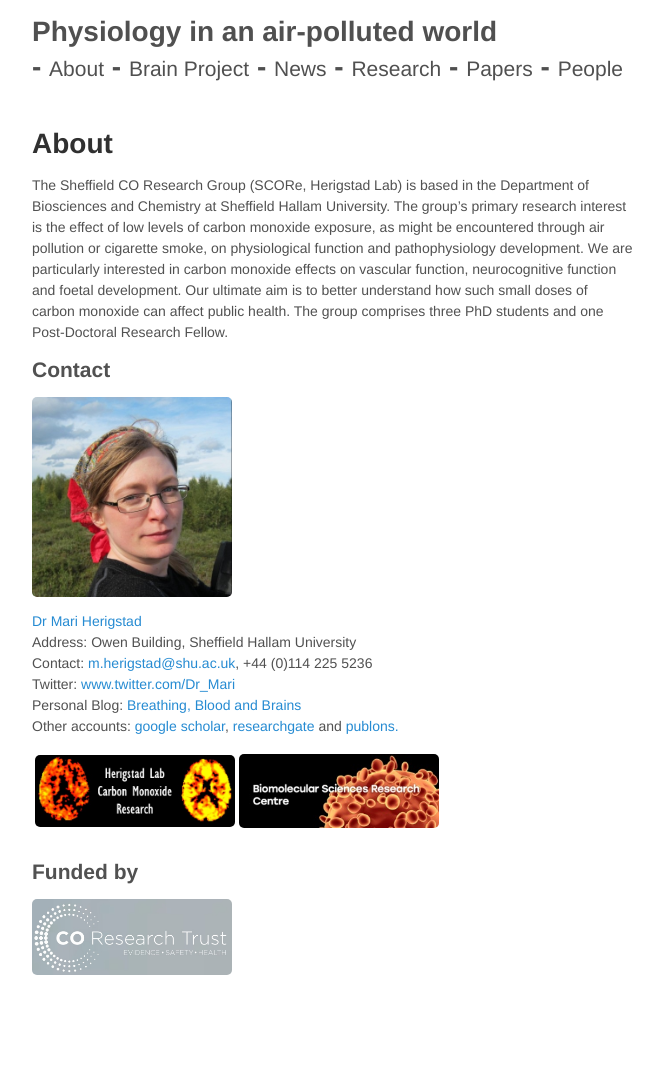
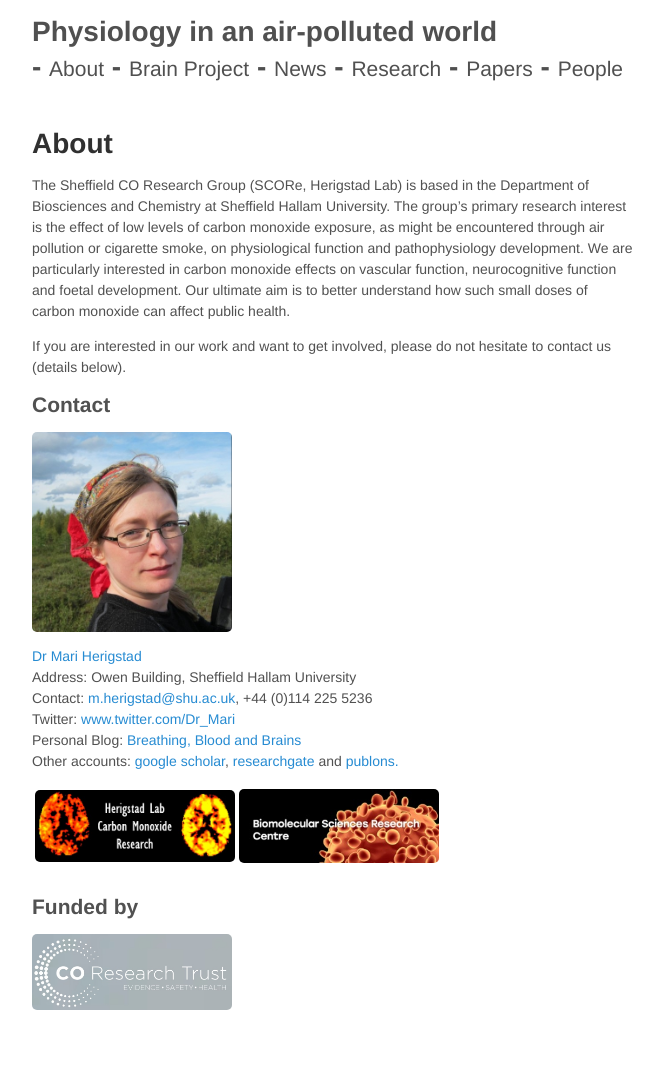
Before and after one commit to mariherigstad/mariherigstad.github.io, a Jekyll site: the page built from about.md, in a window 1280 px wide. Shown: the whole page, without its empty margins (307-970 px from the left). Built offline with Jekyll 4.4.1, drawn with Linux system fonts in a browser that asks for light colours; before the commit the page ends 1052 px from its top, so only the background shows below that.

Commit message:
Update about.md

```diff
--- a/about.md
+++ b/about.md
@@ -3,7 +3,9 @@
 title: About
 redirect_from: "/"
 ---
-The Sheffield CO Research Group (SCORe, Herigstad Lab) is based in the Department of Biosciences and Chemistry at Sheffield Hallam University. The group's primary research interest is the effect of low levels of carbon monoxide exposure, as might be encountered through air pollution or cigarette smoke, on physiological function and pathophysiology development. We are particularly interested in carbon monoxide effects on vascular function, neurocognitive function and foetal development. Our ultimate aim is to better understand how such small doses of carbon monoxide can affect public health. The group comprises three PhD students and one Post-Doctoral Research Fellow.
+The Sheffield CO Research Group (SCORe, Herigstad Lab) is based in the Department of Biosciences and Chemistry at Sheffield Hallam University. The group's primary research interest is the effect of low levels of carbon monoxide exposure, as might be encountered through air pollution or cigarette smoke, on physiological function and pathophysiology development. We are particularly interested in carbon monoxide effects on vascular function, neurocognitive function and foetal development. Our ultimate aim is to better understand how such small doses of carbon monoxide can affect public health.
+
+If you are interested in our work and want to get involved, please do not hesitate to contact us (details below).
 
 ## Contact
 
```
